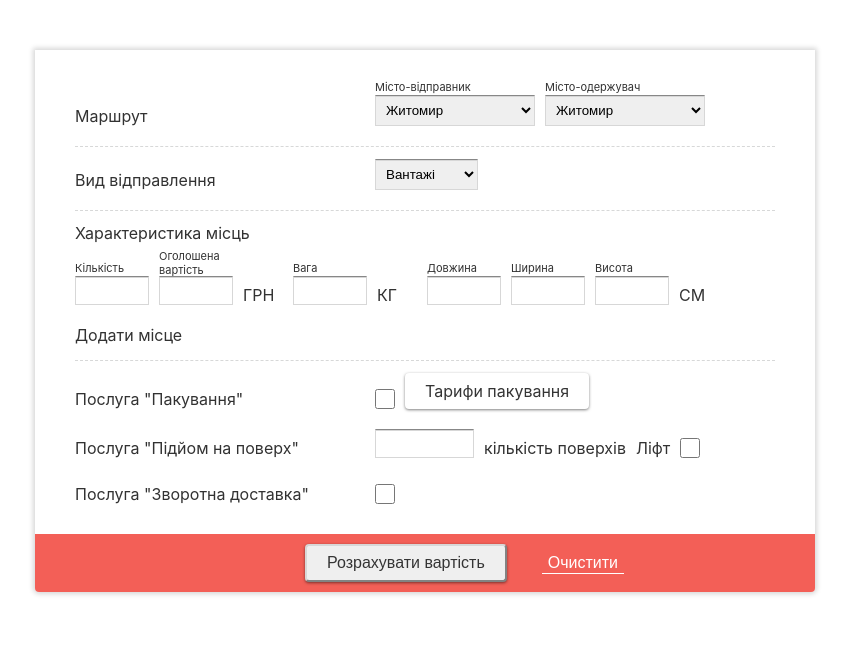
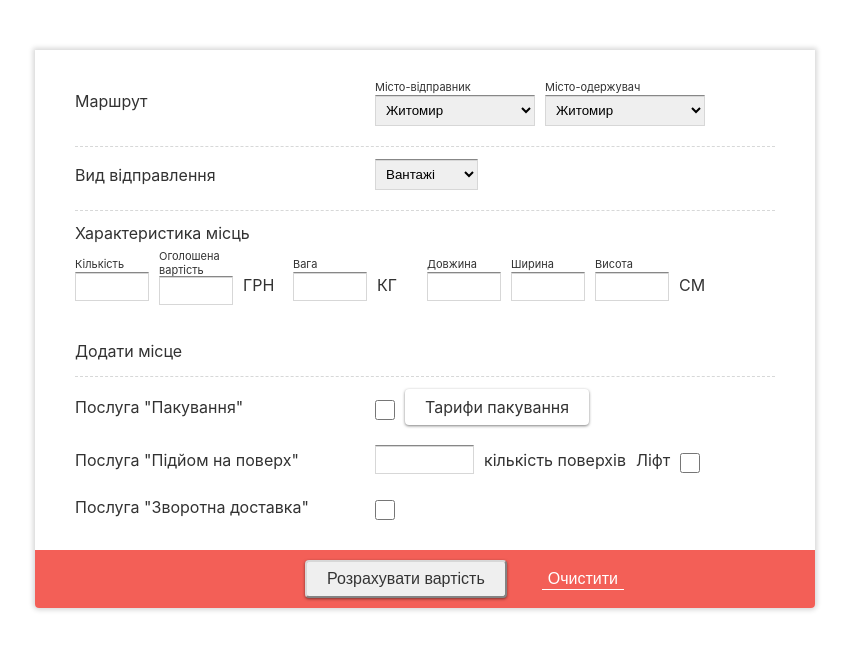
Before and after one commit to idontneedsleep/lab5_1_react, a React (Create React App) app: page / in a window 1280 px wide. Shown: the top 650 px of the page, without its empty margins (215-1064 px from the left). Built offline with nearby package versions, Linux system fonts and the light colour scheme.

Commit message:
validation

```diff
--- a/src/App.css
+++ b/src/App.css
@@ -71,7 +71,7 @@ form {
 .container {
   display: flex;
   flex-direction: row;
-  align-items: end;
+  align-items: center;
   margin-top: 5px;
   margin-bottom: 20px;
  }
@@ -130,8 +130,7 @@ input[type='reset'] {
   cursor: pointer;
   background: transparent;
 }
-input:invalid {
-  margin: -1px;
+input:focus:invalid, input.required:invalid {
   border: 2px solid #f35f57;
   border-radius: 2px
 }
--- a/src/components/form2.js
+++ b/src/components/form2.js
@@ -1,72 +1,86 @@
-import { useForm } from "react-hook-form";
+import {useForm} from "react-hook-form";
 import * as yup from "yup";
-import { yupResolver } from "@hookform/resolvers/yup";
+import {yupResolver} from "@hookform/resolvers/yup";
 import React from "react";
 
+const schema = yup.object().shape({
+    citySender: yup.string().required(),
+    cityReceiver: yup.string().required(),
+    package: yup.string().required(),
+    amount: yup.number().required().positive(),
+    price: yup.number().required().positive(),
+    weight: yup.number().required().positive(),
+    length: yup.number().required().positive(),
+    width: yup.number().required().positive(),
+    height: yup.number().positive().required(),
+    floorAmount: yup.number().positive(),
+});
+
 export function Form2(props) {
-    const { register, handleSubmit, formState: { errors }, reset } = useForm();
-    const schema = yup.object().shape({
-        email: yup.string().email().required(),
+
+    const {register, formState: {errors}} = useForm({
+        resolver: yupResolver(schema),
+        mode: 'onChange',
     });
     const cities = [
         {
-                id : 1,
-                text : 'Житомир',
+            id: 1,
+            text: 'Житомир',
         },
         {
-                id : 2,
-                text : 'Київ',
+            id: 2,
+            text: 'Київ',
         },
         {
-                id : 3,
-                text : 'Вінниця',
+            id: 3,
+            text: 'Вінниця',
         },
         {
-                id : 4,
-                text : 'Біла Церква',
+            id: 4,
+            text: 'Біла Церква',
         },
         {
-                id : 5,
-                text : 'Хмельницький',
+            id: 5,
+            text: 'Хмельницький',
         },
         {
-                id : 6,
-                text : 'Миколаїв',
+            id: 6,
+            text: 'Миколаїв',
         },
         {
-                id : 1,
-                text : 'Львів',
+            id: 1,
+            text: 'Львів',
         },
     ];
     const packages = [
         {
-                id : 1,
-                text : 'Вантажі',
+            id: 1,
+            text: 'Вантажі',
         },
         {
-                id : 2,
-                text : 'Палети',
+            id: 2,
+            text: 'Палети',
         },
-        ]
+    ];
 
-    function handleInput (event)
-    {
+    function handleInput(event) {
         this.setState(
-            {[event.target.name] : event.target.value}
+            {[event.target.name]: event.target.value}
         );
     }
-    function handleOnSubmit (event)
-    {
+
+    function handleOnSubmit(event) {
         console.log("amogus");
         event.preventDefault();
     }
+
     return (
         <form onSubmit={handleOnSubmit}>
             <div className="container">
                 <div className="label_main"><label>Маршрут</label></div>
                 <div className="container1">
                     <div><label>Місто-відправник</label></div>
-                            <div><select name="citySender" className="city_input">
+                    <div><select name="citySender" className="city_input" required>
                         {cities.map(
                             (item) =>
                                 <option key={item.id.toString()} value={item.id.toString()}>{item.text}</option>
@@ -75,7 +89,7 @@ export function Form2(props) {
                 </div>
                 <div className="container1">
                     <div><label>Місто-одержувач</label></div>
-                            <div><select name="cityReceiver" className="city_input">
+                    <div><select name="cityReceiver" className="city_input" required>
                         {cities.map(
                             (it) =>
                                 <option key={it.id.toString()} value={it.id.toString()}>{it.text}</option>
@@ -86,7 +100,7 @@ export function Form2(props) {
             <hr/>
             <div className="container">
                 <div className="label_main"><label>Вид відправлення</label></div>
-                    <select name="package">
+                <select name="package" required>
                     {packages.map(
                         (item) =>
                             <option key={item.id.toString()} value={item.id.toString()}>{item.text}</option>
@@ -96,32 +110,50 @@ export function Form2(props) {
             <hr/>
             <div>
                 <label>Характеристика місць</label>
-                    <div class="container">
+                <div className="container">
                     <div className="container1">
                         <div><label>Кількість</label></div>
-                            <div><input type="number" className="places"/></div>
+                        <div>
+                            <input {...register("amount")} type="number" className="places" name="amount" required/>
+                            <p>{errors.amount?.message}</p>
+                        </div>
                     </div>
                     <div className="container1">
                         <div className="places1"><label>Оголошена вартість</label></div>
-                            <div><input type="text" className="places"/></div>
+                        <div>
+                            <input {...register("price")} type="text" className="places" name="price" required/>
+                            <p>{errors.price?.message}</p>
+                        </div>
                     </div>
                     <div className="places">ГРН</div>
                     <div className="container1">
                         <div><label>Вага</label></div>
-                            <div><input type="text" className="places"/></div>
+                        <div>
+                            <input {...register("weight")} type="text" className="places" name="weight" required/>
+                            <p>{errors.weight?.message}</p>
+                        </div>
                     </div>
                     <div className="places">КГ</div>
                     <div className="container1">
                         <div><label>Довжина</label></div>
-                            <div><input type="text" className="places"/></div>
+                        <div>
+                            <input {...register("length")} type="text" className="places" name="length" required/>
+                            <p>{errors.length?.message}</p>
+                        </div>
                     </div>
                     <div className="container1">
                         <div><label>Ширина</label></div>
-                            <div><input type="text" className="places"/></div>
+                        <div>
+                            <input {...register("width")} type="text" className="places" name="width" required/>
+                            <p>{errors.width?.message}</p>
+                        </div>
                     </div>
                     <div className="container1">
                         <div><label>Висота</label></div>
-                            <div><input type="text" className="places"/></div>
+                        <div>
+                            <input {...register("height")} type="text" className="places" name="height" required/>
+                            <p>{errors.height?.message}</p>
+                        </div>
                     </div>
                     <div>СМ</div>
                 </div>
@@ -135,7 +167,7 @@ export function Form2(props) {
             </div>
             <div className="container">
                 <div className="label_main"><label>Послуга "Підйом на поверх"</label></div>
-                    <input type="text" name="floorAmount" className="input_floor"/>
+                <input {...register("floorAmount")} type="text" name="floorAmount" className="input_floor"/>
                 <div>кількість поверхів</div>
                 <div><label>Ліфт</label></div>
                 <input type="checkbox"/>
```
Lines whose indentation alone changed are shown as unchanged.
